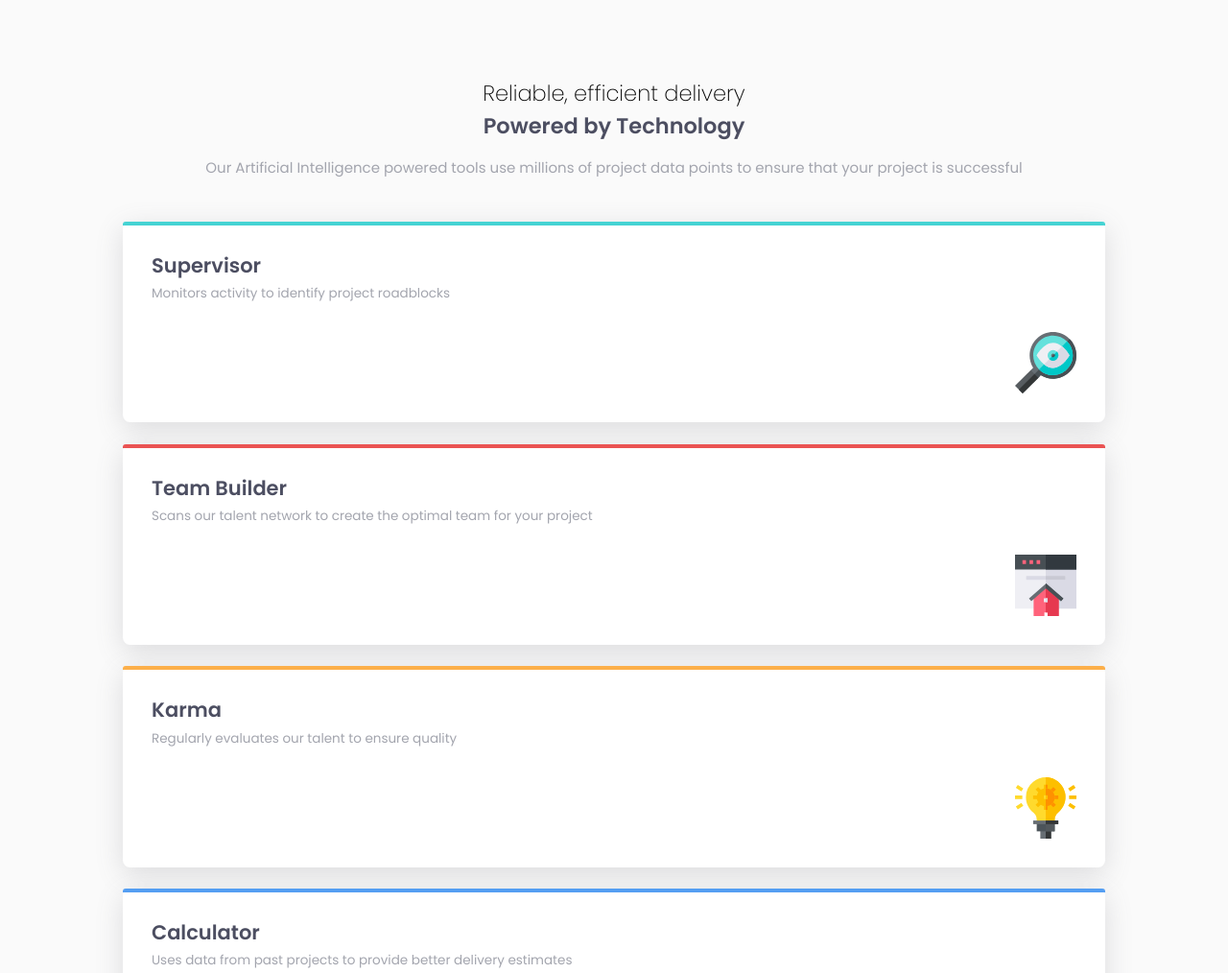
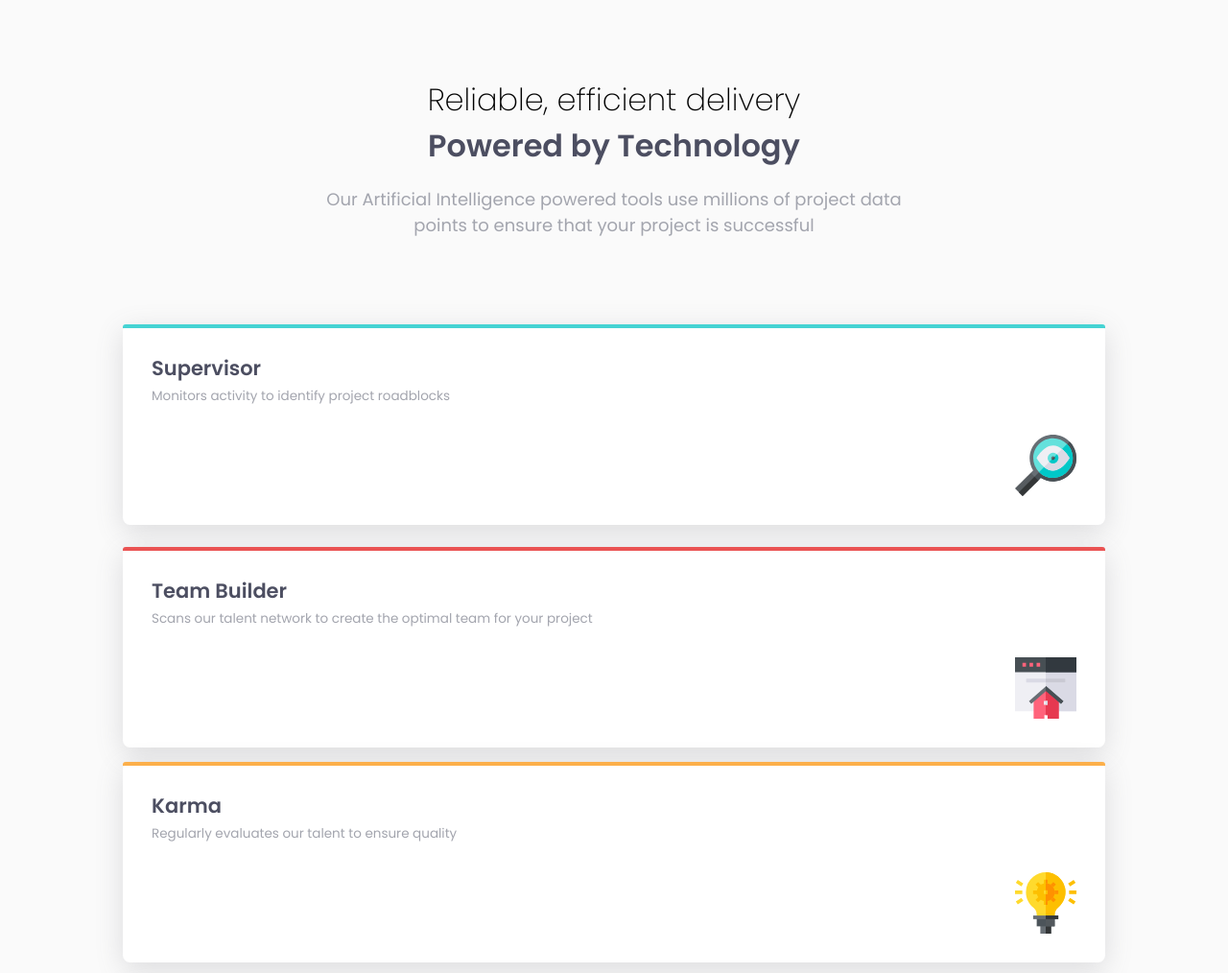
Before and after one commit to john-k-phillips/fm-four-card-section, a plain HTML site: page index.html in a window 1280 px wide. Shown: the top 1014 px of the page at 96% size. Drawn offline with Linux system fonts and the light colour scheme.

Commit message:
Hero styling complete for desktop design.

```diff
--- a/index.html
+++ b/index.html
@@ -21,6 +21,7 @@
     </p>
   </section>
   <section class="content-flex">
+
     <article class="article-card">
       <div class="top-bar cyan"></div>
       <h3>Supervisor</h3>
@@ -31,6 +32,8 @@
         <img src="images/icon-supervisor.svg" alt="">
       </div>
     </article>
+
+    <div class="desktop-wrap">
       <article class="article-card">
         <div class="top-bar red"></div>
         <h3>Team Builder</h3>
@@ -41,6 +44,7 @@
           <img src="images/icon-team-builder.svg" alt="">
         </div>
       </article>
+
       <article class="article-card">
         <div class="top-bar orange"></div>
         <h3>Karma</h3>
@@ -51,6 +55,9 @@
           <img src="images/icon-karma.svg" alt="">
         </div>
       </article>
+    </div>
+
+
     <article class="article-card">
       <div class="top-bar blue"></div>
       <h3>Calculator</h3>
@@ -61,6 +68,7 @@
         <img src="images/icon-calculator.svg" alt="">
       </div>
     </article>
+
   </section>
 </body>
 
--- a/styles/_hero.scss
+++ b/styles/_hero.scss
@@ -3,13 +3,18 @@
     h1 {
         margin-top: 10vh;
         font-weight: 300;
+        font-size: clamp(1.5em, 2.5vw, 3em);
     }
     h2 {
-        color: $clr-very-dark-blue
+        color: $clr-very-dark-blue;
+        font-size: clamp(1.5em, 2.5vw, 3em);
     }
     p {
         color: $clr-grayish-blue;
+        margin: auto;
         margin-top: 1em;
-        margin-bottom: 3em;
+        margin-bottom: 5em;
+        max-width: 650px;
+        font-size: clamp(1em, 2.5vw, 1.2em);
     }
 }
```
Also changed, not shown: styles.css, 1 other file. Lines whose indentation alone changed are shown as unchanged.
